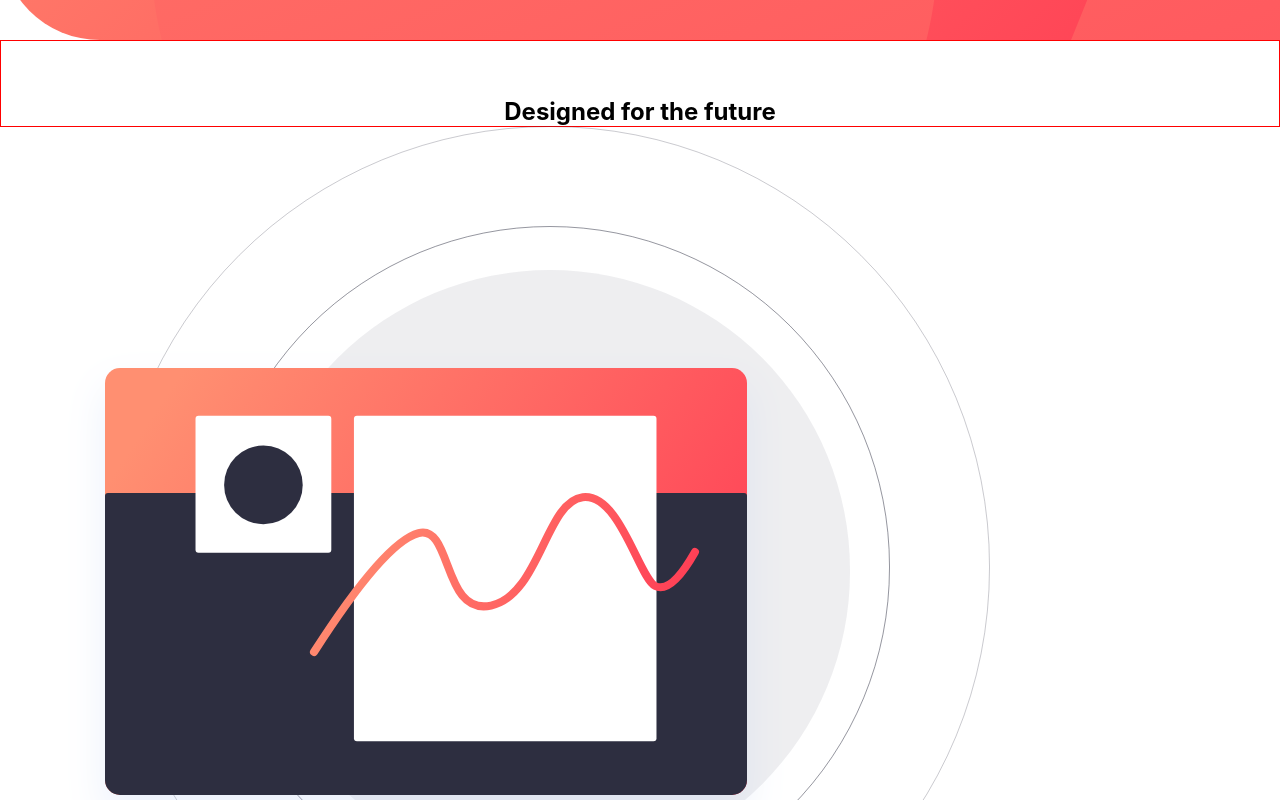
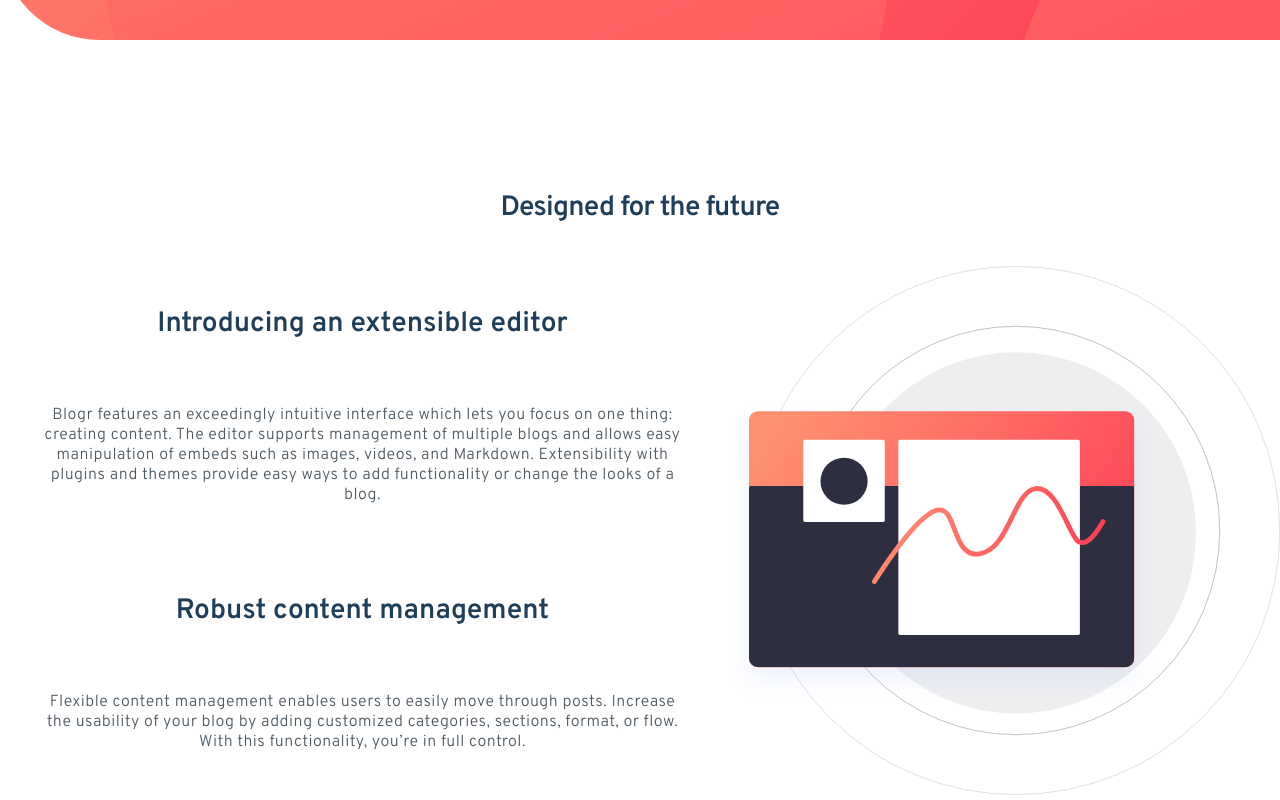
Before and after one commit to tkressma/blogr-landing-page, a React (Create React App) app: page / in a window 1280 px wide. Shown: the part 560-1360 px from the top of the page. Built offline with nearby package versions, Linux system fonts and the light colour scheme.

Commit message:
Add first section. Minor layout and media query changes.

```diff
--- a/src/components/Header/Header.module.css
+++ b/src/components/Header/Header.module.css
@@ -10,10 +10,10 @@ header {
   flex-direction: column;
 }
 
-@media (min-width: 1200px) {
+@media (min-width: 1000px) {
   header {
     background: url(../../assets/bg-pattern-intro-desktop.svg),
       linear-gradient(135deg, hsl(13, 100%, 72%) 0%, hsl(353, 100%, 62%) 100%);
-    background-position: right 76.5% bottom 48%;
+    background-position: right 74% bottom 48%;
   }
 }
--- a/src/components/Header/Hero.module.css
+++ b/src/components/Header/Hero.module.css
@@ -30,7 +30,7 @@
   padding-top: 3rem;
 }
 
-@media (min-width: 1200px) {
+@media (min-width: 1000px) {
   .hero__title {
     font-size: 4rem;
     margin-bottom: 1rem;
--- a/src/components/Header/Nav/Logo.module.css
+++ b/src/components/Header/Nav/Logo.module.css
@@ -3,7 +3,7 @@
   width: auto;
 }
 
-@media (min-width: 1200px) {
+@media (min-width: 1000px) {
   .logo {
     height: 40px;
   }
--- a/src/components/Header/Nav/MobileNav/MobileNav.js
+++ b/src/components/Header/Nav/MobileNav/MobileNav.js
@@ -23,7 +23,11 @@ const MobileNav = (props) => {
   // If a user clicks out of the dropdown menu, close it.
   useEffect(() => {
     const handleClickOutside = (event) => {
-      if (dropdownRef.current && !dropdownRef.current.contains(event.target)) {
+      if (
+        dropdownRef.current &&
+        menuIsOpen &&
+        !dropdownRef.current.contains(event.target)
+      ) {
         if (event.target !== mobileMenuRef.current) {
           toggleMenu();
           setActiveIndex(null);
--- a/src/components/Header/Nav/MobileNav/MobileNav.module.css
+++ b/src/components/Header/Nav/MobileNav/MobileNav.module.css
@@ -2,7 +2,7 @@
   display: flex;
   flex-direction: column;
   align-items: center;
-  position: fixed;
+  position: absolute;
   list-style-type: none;
   background-color: white;
   width: 90%;
@@ -13,7 +13,8 @@
   padding: 12px 24px 32px;
   box-shadow: 0px 10px 20px 8px rgba(0, 0, 0, 0.25);
   opacity: 0;
-  transition: opacity 0.25s ease-in-out;
+  visibility: hidden;
+  transition: all 0.25s ease-in-out;
 }
 
 .menu-items-list {
@@ -38,5 +39,6 @@
 }
 
 .fadein {
+  visibility: visible;
   opacity: 100%;
 }
--- a/src/components/Header/Nav/Nav.module.css
+++ b/src/components/Header/Nav/Nav.module.css
@@ -27,7 +27,7 @@
   padding-left: 2rem;
 }
 
-@media (min-width: 1200px) {
+@media (min-width: 1000px) {
   .navbar {
     width: 90%;
     margin: 0 auto;
--- a/src/components/Sections/DesignSection.js
+++ b/src/components/Sections/DesignSection.js
@@ -1,13 +1,42 @@
 import React from "react";
+import { useMediaQuery } from "react-responsive";
+
 import styles from "./DesignSection.module.css";
-import illustration from "../../assets/illustration-editor-desktop.svg";
+import illustration__desktop from "../../assets/illustration-editor-desktop.svg";
+import illustration__mobile from "../../assets/illustration-editor-mobile.svg";
 const DesignSection = () => {
+  const isMobile = useMediaQuery({ maxWidth: 1000 });
+
   return (
     <section className={styles.section}>
-      <h2 className={styles["section__title"]}>Designed for the future</h2>
-      <div>
-        <img className={styles.img} src={illustration}></img>
+      <h2 className={styles["section__h2"]}>Designed for the future</h2>
+      <div className={styles["section__img_container"]}>
+        <img
+          className={styles["section__img"]}
+          src={isMobile ? illustration__mobile : illustration__desktop}
+        />
       </div>
+
+      <article class={styles["section__article"]}>
+        <h3 className={styles["section__h3"]}>
+          Introducing an extensible editor
+        </h3>
+        <p className={styles["section__info"]}>
+          Blogr features an exceedingly intuitive interface which lets you focus
+          on one thing: creating content. The editor supports management of
+          multiple blogs and allows easy manipulation of embeds such as images,
+          videos, and Markdown. Extensibility with plugins and themes provide
+          easy ways to add functionality or change the looks of a blog.
+        </p>
+
+        <h3 className={styles["section__h3"]}> Robust content management</h3>
+        <p className={styles["section__info"]}>
+          Flexible content management enables users to easily move through
+          posts. Increase the usability of your blog by adding customized
+          categories, sections, format, or flow. With this functionality, you’re
+          in full control.
+        </p>
+      </article>
     </section>
   );
 };
--- a/src/components/Sections/DesignSection.module.css
+++ b/src/components/Sections/DesignSection.module.css
@@ -1,13 +1,71 @@
 .section {
   width: 100%;
-  padding: 3.5rem 5% 0;
-  border: 1px solid red;
+  margin: 0 auto;
+  margin-top: 100px;
+  text-align: center;
+  color: #1f3e5a;
+  max-width: 600px;
 }
 
-.section__title {
-  text-align: center;
+.section__h2 {
+  margin-bottom: 40px;
+  font-family: "Overpass", sans-serif;
+  font-weight: 600;
+  font-size: 1.75rem;
+  letter-spacing: -0.84px;
+  color: #1f3e5a;
 }
 
-.img {
-  position: absolute;
+.section__h3 {
+  margin-top: 40px;
+  font-family: "Overpass", sans-serif;
+  font-weight: 600;
+  font-size: 1.75rem;
+  flex-basis: 80%;
 }
+
+.section__info {
+  color: #4c5862;
+  margin-top: 1rem;
+  font-family: "Overpass", sans-serif;
+  font-weight: 400;
+  font-size: 1rem;
+  flex-basis: 90%;
+
+  letter-spacing: 0.5px;
+}
+
+.section__article {
+  display: flex;
+  flex-wrap: wrap;
+  justify-content: center;
+}
+
+.section__img_container {
+  position: relative;
+}
+
+@media (min-width: 1000px) {
+  .section {
+    margin-top: 150px;
+    width: 100%;
+    display: grid;
+    grid-template-columns: repeat(2, auto);
+    grid-template-rows: repeat(3, auto);
+    grid-column-gap: 0px;
+    grid-row-gap: 0px;
+    max-width: none;
+  }
+
+  .section__h2 {
+    grid-area: 1/1/2/3;
+  }
+
+  .section__article {
+    grid-area: 2/1/4/2;
+  }
+
+  .section__img_container {
+    grid-area: 2/2/4/3;
+  }
+}
```
